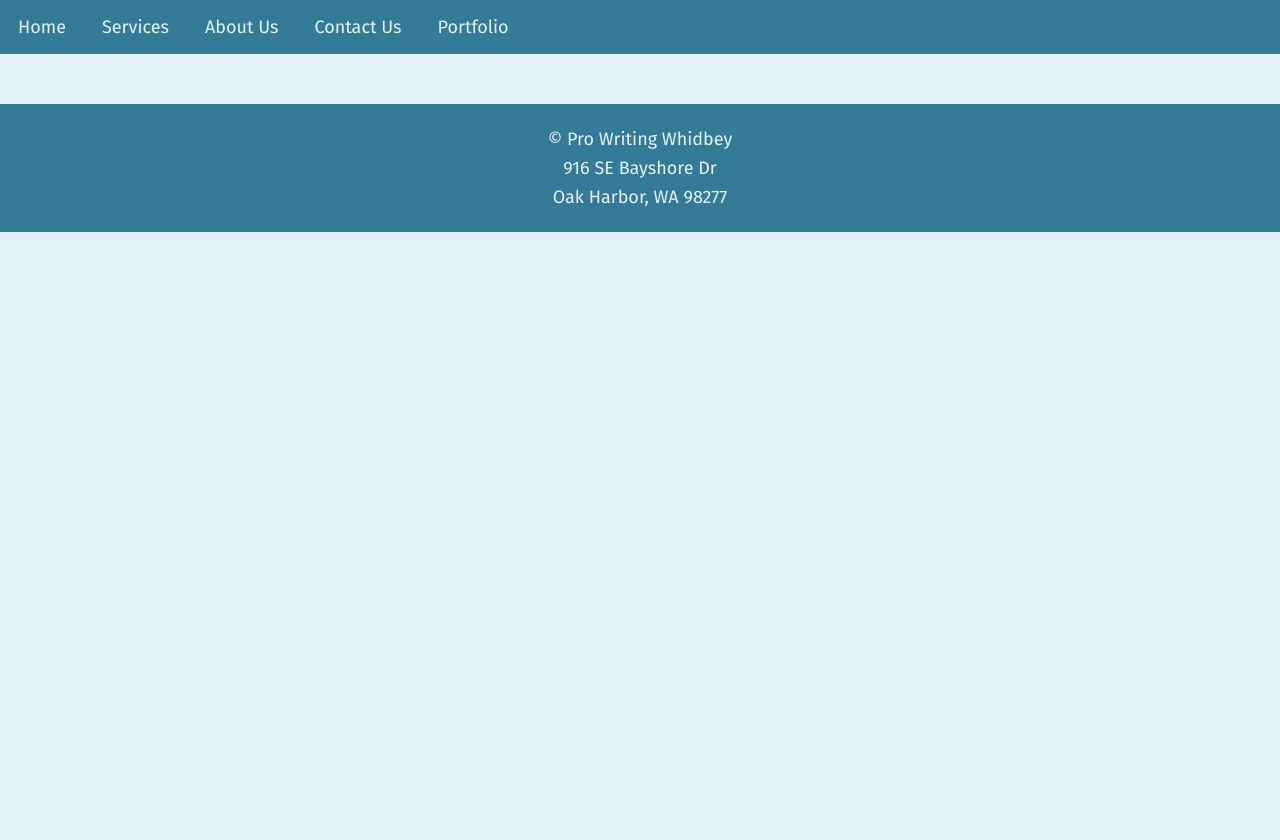
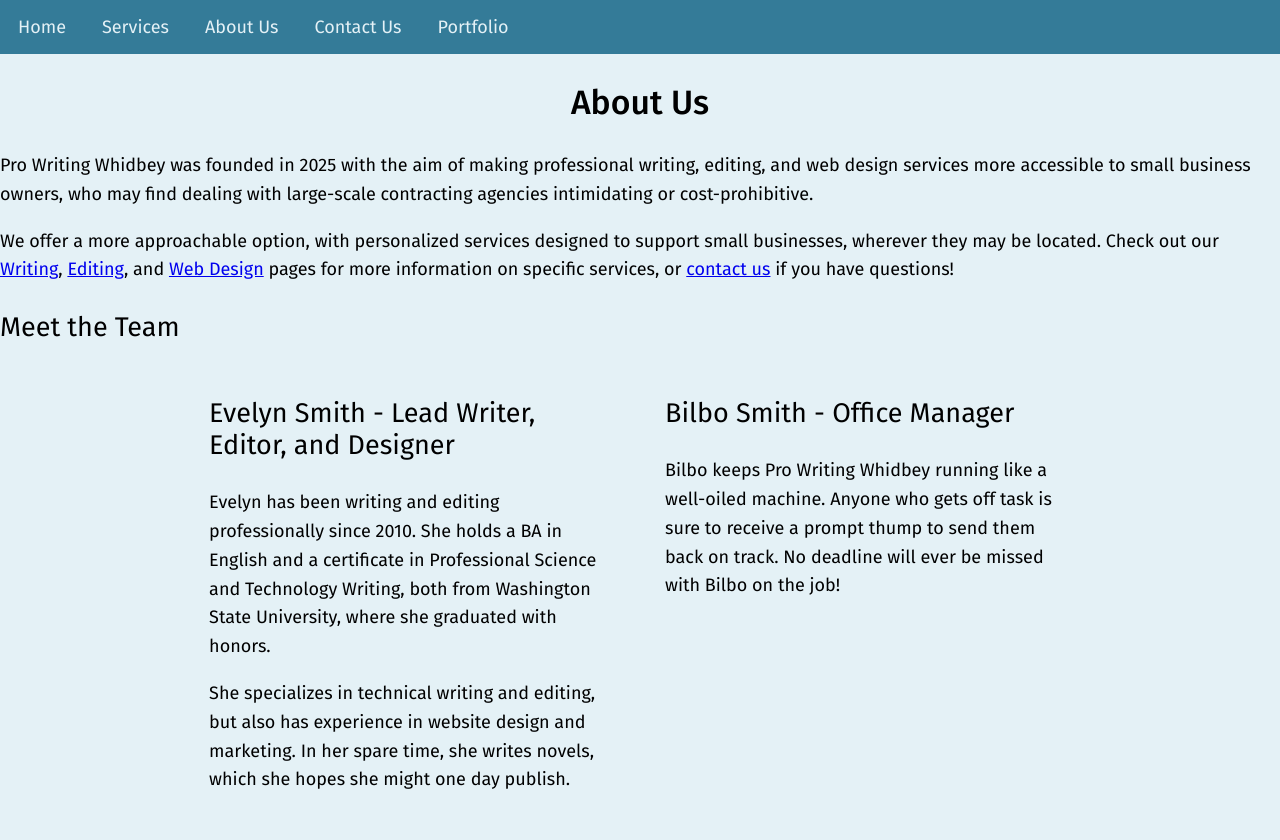
Before and after one commit to EeveeZSmith/eeveezsmith.github.io, a plain HTML site: page majorproject/about.html in a window 1280 px wide. Shown: the top 840 px of the page. Before the commit the page ends 800 px from the top, so only its background shows below. Drawn offline with Linux system fonts and the light colour scheme.

Commit message:
Update about.html
content and remaining css

```diff
--- a/majorproject/about.html
+++ b/majorproject/about.html
@@ -11,6 +11,16 @@
 	<!-- external and internal CSS -->
 	<link rel="stylesheet" href="styles.css" media="all">
 	<style>
+				h2 {
+  text-align: center;
+}
+			img {
+  display: block;
+  margin-left: auto;
+  margin-right: auto;
+  max-width: 100%;
+	height: auto;
+}
 		.container {
   display: flex;
 	flex-direction: row;
@@ -61,7 +71,21 @@
 
 	</nav>
 	<!-- HTML elements here -->
-
+<h2>About Us</h2>
+	<p>Pro Writing Whidbey was founded in 2025 with the aim of making professional writing, editing, and web design services more accessible to small business owners, who may find dealing with large-scale contracting agencies intimidating or cost-prohibitive.</p>
+			<p>We offer a more approachable option, with personalized services designed to support small businesses, wherever they may be located. Check out our <a href="majorproject/writing.html">Writing</a>, <a href="majorproject/editing.html">Editing</a>, and <a href="majorproject/web.html">Web Design</a> pages for more information on specific services, or <a href="majorproject/contact.html">contact us</a> if you have questions! </p>
+	<h3>Meet the Team</h3>
+	<div class="container">
+		<div>
+			<h3>Evelyn Smith - Lead Writer, Editor, and Designer</h3>
+			<p>Evelyn has been writing and editing professionally since 2010. She holds a BA in English and a certificate in Professional Science and Technology Writing, both from Washington State University, where she graduated with honors.</p>
+			<p>She specializes in technical writing and editing, but also has experience in website design and marketing. In her spare time, she writes novels, which she hopes she might one day publish.</p>
+		</div>
+		<div>
+			<h3>Bilbo Smith - Office Manager</h3>
+			<p>Bilbo keeps Pro Writing Whidbey running like a well-oiled machine. Anyone who gets off task is sure to receive a prompt thump to send them back on track. No deadline will ever be missed with Bilbo on the job!</p>
+		</div>
+	</div>
 </body>
 	<footer>
   <p>&copy; Pro Writing Whidbey<br>
```
